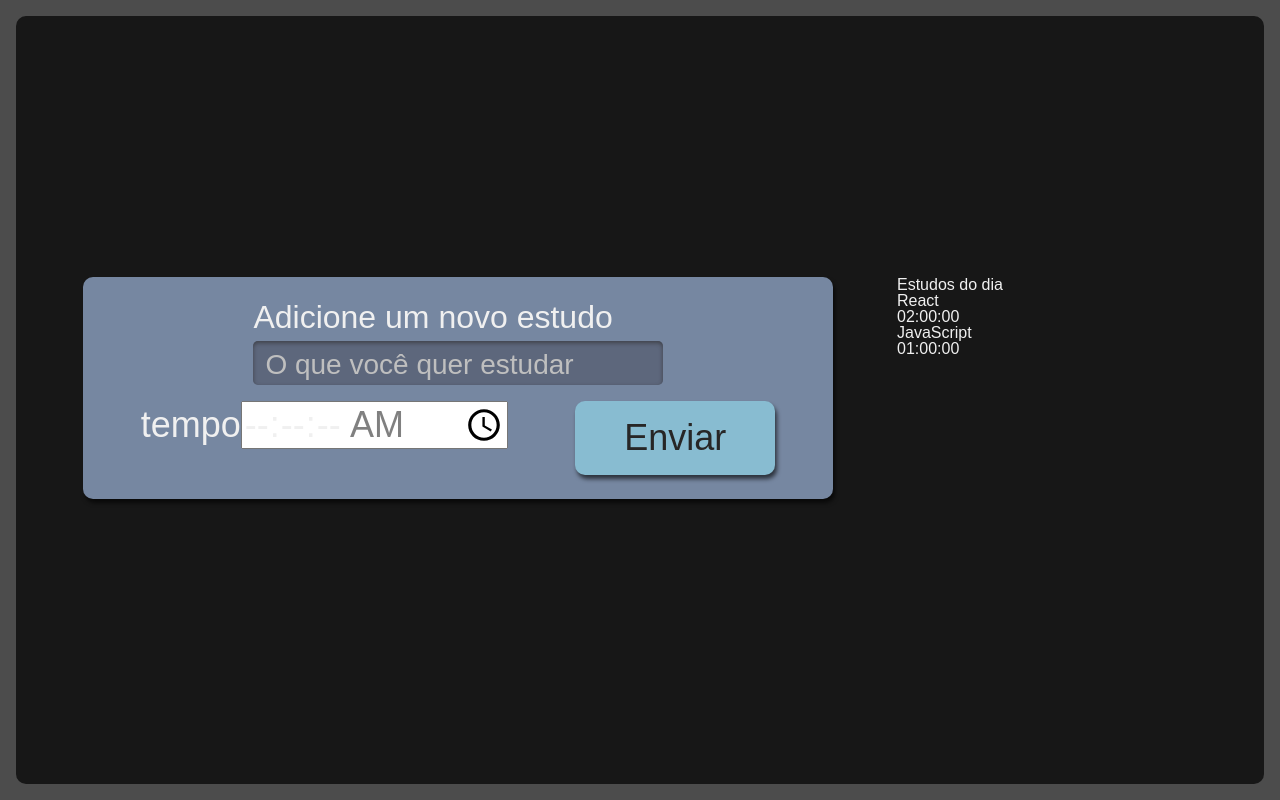
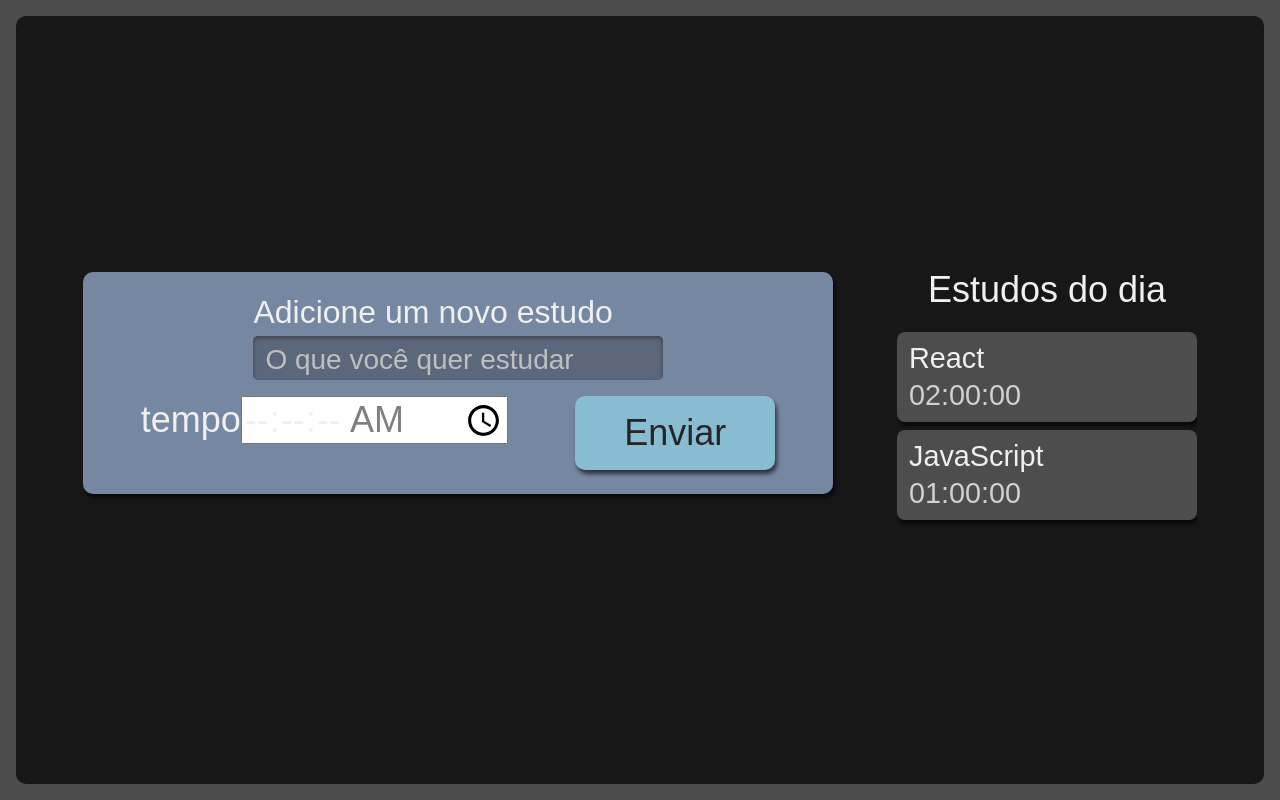
Before and after one commit to Andersonamalta/temporizador, a React (Create React App) app: page / in a window 1280 px wide. Built offline with nearby package versions, Linux system fonts and the light colour scheme.

Commit message:
Estilização do componente Lista

```diff
--- a/src/components/Lists/index.tsx
+++ b/src/components/Lists/index.tsx
@@ -1,4 +1,5 @@
 import React from "react";
+import './style.scss';
 
 
 function Lista() {
@@ -15,11 +16,11 @@
     ]
 
     return(
-        <aside>
+        <aside className="listaTarefas">
             <h2>Estudos do dia</h2>
             <ul>
                 {tarefas.map((item, i) =>(
-                    <li key={i}>
+                    <li key={i} className="item">
                         <h3>{item.tarefa}</h3>
                         <span>{item.tempo}</span>
                     </li>
--- /dev/null
+++ b/src/components/Lists/style.scss
@@ -0,0 +1,75 @@
+.listaTarefas {
+    grid-area: tarefas;
+    height: 100%;
+
+    h2 {
+      font-size: 1.25rem;
+      margin-bottom: 12px;
+    }
+
+    ul {
+      max-height: 350px;
+      overflow-y: scroll;
+        scrollbar-width: thin;
+    }
+
+    @media screen and (min-width:1280px) {
+
+      h2{
+        text-align: center;
+        font-size: 2.25rem;
+        margin-bottom: 24px;
+      }
+
+      ul {
+        overflow: auto;
+        max-height: 500px;
+      }
+    }
+  }
+
+  .item {
+    background-color: #4D4D4D;
+    border-radius: 8px;
+    box-shadow: 2px 4px 4px #0000009F;
+    padding: 12px;
+    margin-bottom: 8px;
+    position: relative;
+    cursor: pointer;
+
+    h3 {
+      margin-bottom: 8px;
+      word-break: break-all;
+    }
+
+    span {
+      color: #D0D0D0;
+    }
+
+    @media screen and (min-width:1280px) {
+      font-size: 1.8rem;
+    }
+  }
+
+  .itemSelecionado {
+    background-color: #292929;
+    box-shadow: 2px 4px 4px #0000009F inset;
+  }
+
+  .itemCompletado {
+    background-color: #566F42;
+    cursor: auto;
+
+    .concluido {
+      display: block;
+      background-image: url('../assets/check-mark.svg');
+      background-repeat: no-repeat;
+      background-size: 38px 38px;
+      position: absolute;
+      top: 50%;
+      right: 12px;
+      transform: translateY(-50%);
+      width: 42px;
+      height: 43px;
+    }
+  }
```
Also changed, not shown: src/components/assets/check-mark.svg (added).
